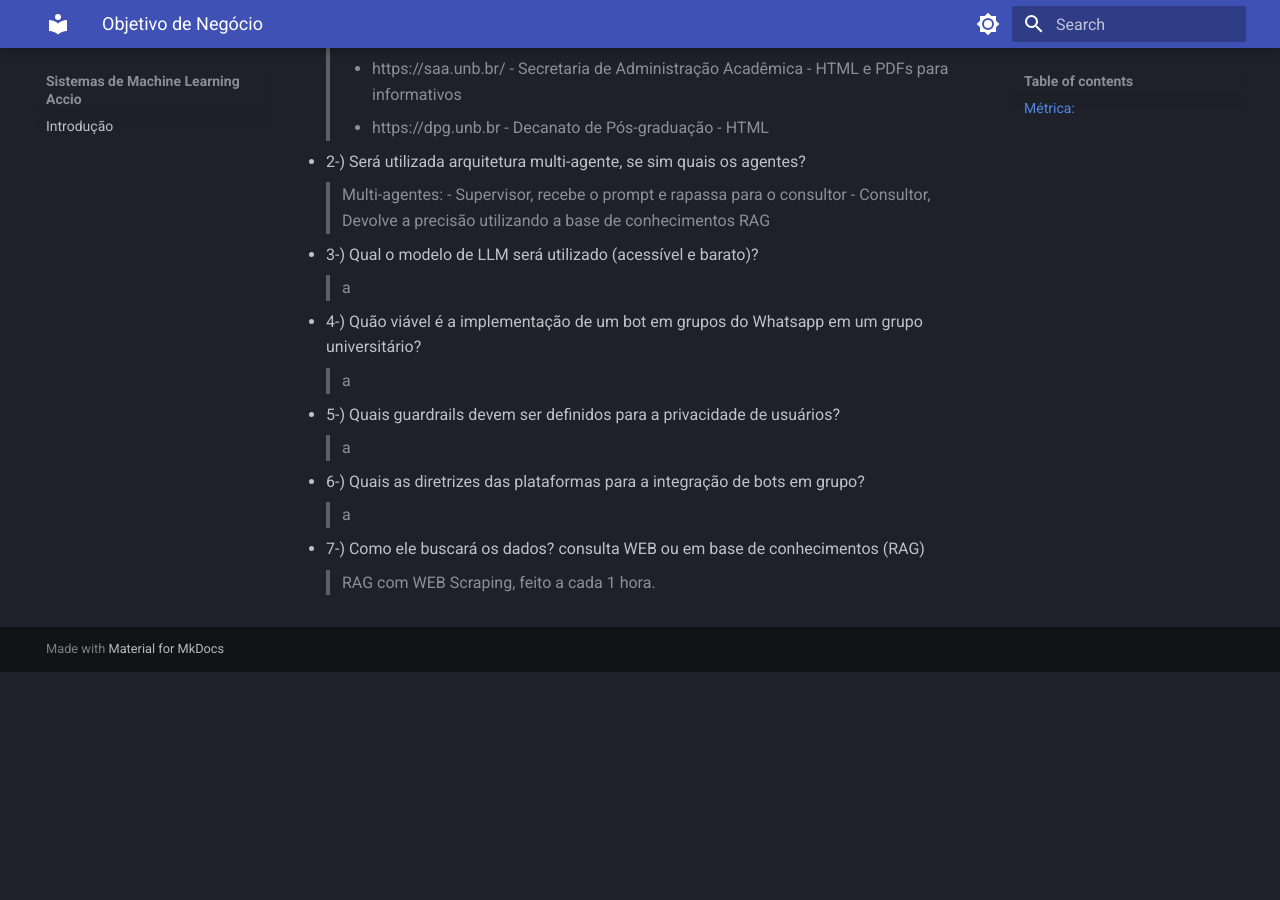
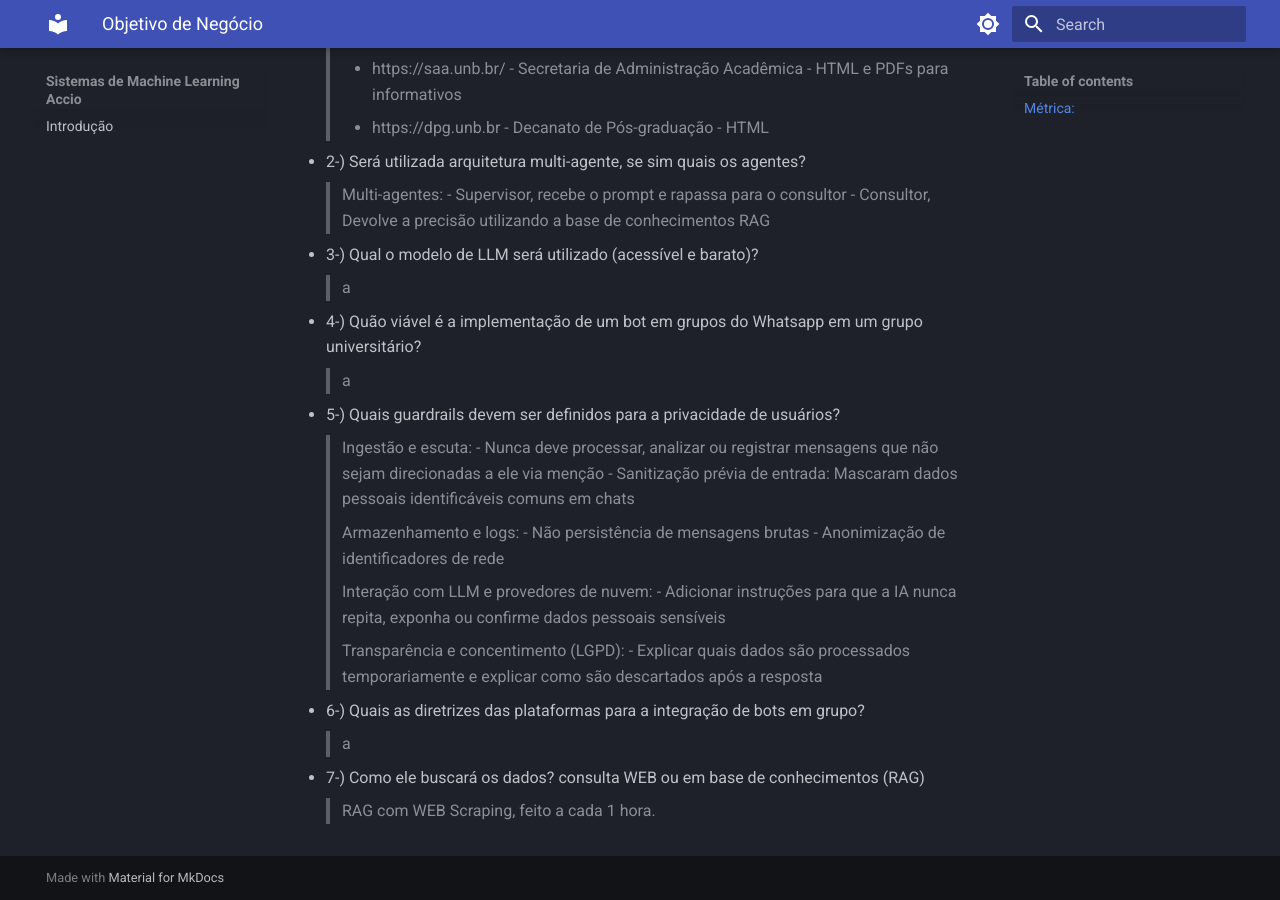
Before and after one commit to unb-Sistemas-de-Machine-learning/challenge_1_accio, an MkDocs documentation site: the page built from docs/index.md, in a window 1280 px wide and 900 px high, scrolled down 979 px. Built offline with MkDocs 1.6.1 and Material for MkDocs 9.7.7, drawn with Linux system fonts in a browser that asks for light colours; before the commit the page ends 1651 px from its top, so only the background shows below that.

Commit message:
(docs): Resposta da Guinding Question 5

```diff
--- a/docs/index.md
+++ b/docs/index.md
@@ -38,7 +38,19 @@ Taxa de confidence do modelo acima de 50% significa que deu certo.
 * 4-) Quão viável é a implementação de um bot em grupos do Whatsapp em um grupo universitário?
 > a
 * 5-) Quais guardrails devem ser definidos para a privacidade de usuários?
-> a
+> Ingestão e escuta:
+> - Nunca deve processar, analizar ou registrar mensagens que não sejam direcionadas a ele via menção
+> - Sanitização prévia de entrada: Mascaram dados pessoais identificáveis comuns em chats
+>
+> Armazenhamento e logs:
+> - Não persistência de mensagens brutas
+> - Anonimização de identificadores de rede
+>
+> Interação com LLM e provedores de nuvem:
+> - Adicionar instruções para que a IA nunca repita, exponha ou confirme dados pessoais sensíveis
+>
+> Transparência e concentimento (LGPD):
+> - Explicar quais dados são processados temporariamente e explicar como são descartados após a resposta
 * 6-) Quais as diretrizes das plataformas para a integração de bots em grupo?
 > a
 * 7-) Como ele buscará os dados? consulta WEB ou em base de conhecimentos (RAG)
```
